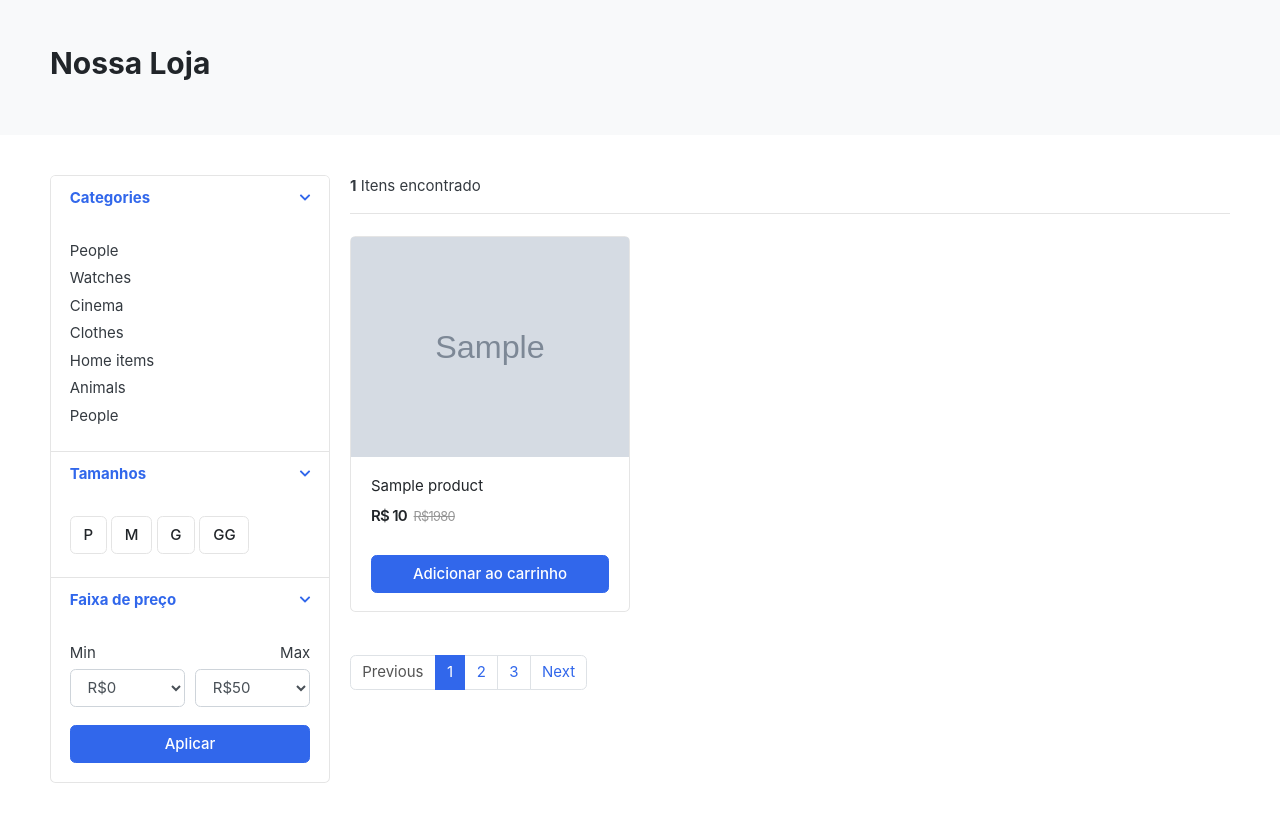
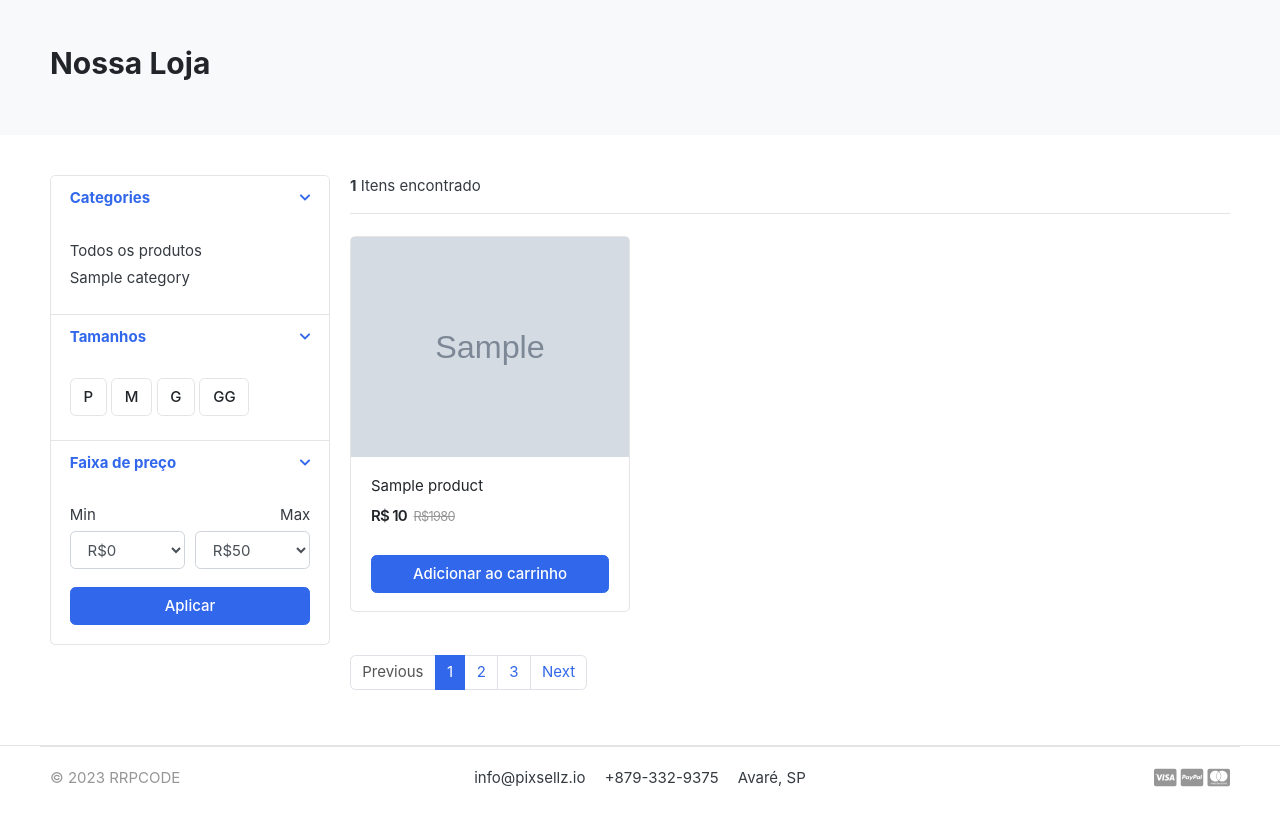
Before and after one commit to ricardoramospereira/e-commerce, a Django app: template templates/store/store.html in a window 1280 px wide. Shown: the part 119-942 px from the top of the page. After the commit the page ends 906 px from the top, so only its background shows below. Run offline with Django 4.2, Linux system fonts and the light colour scheme; the template is opened without the code that fills it: most values are stand-ins (such as "Sample title", 1, 10 or a date in 2020); grey boxes marked "Sample" are stand-in pictures; some libraries are stand-ins or nearby versions; some web fonts are replaced.

Commit message:
links_category

```diff
--- a/templates/includes/navbar.html
+++ b/templates/includes/navbar.html
@@ -38,6 +38,7 @@
                     <i class="fa fa-bars"></i> Todas as categorias
                 </button>
                 <div class="dropdown-menu">
+                    <li><a href="{% url 'store' %}">Todos os produtos</a></li>
                     {% for category in links %}
                     <a class="dropdown-item" href="{{ category.get_url }}">{{ category.category_name }} </a>
                     {% endfor %}
--- a/templates/store/store.html
+++ b/templates/store/store.html
@@ -31,13 +31,10 @@
                 <div class="card-body">
 
                     <ul class="list-menu">
-                    <li><a href="#">People  </a></li>
-                    <li><a href="#">Watches </a></li>
-                    <li><a href="#">Cinema  </a></li>
-                    <li><a href="#">Clothes  </a></li>
-                    <li><a href="#">Home items </a></li>
-                    <li><a href="#">Animals</a></li>
-                    <li><a href="#">People </a></li>
+                        <li><a href="{% url 'store' %}">Todos os produtos</a></li>
+                        {% for category in links %}
+                    <li><a href="{{ category.get_url }}">{{ category.category_name }}  </a></li>
+                        {% endfor %}
                     </ul>
 
                 </div> <!-- card-body.// -->
```
